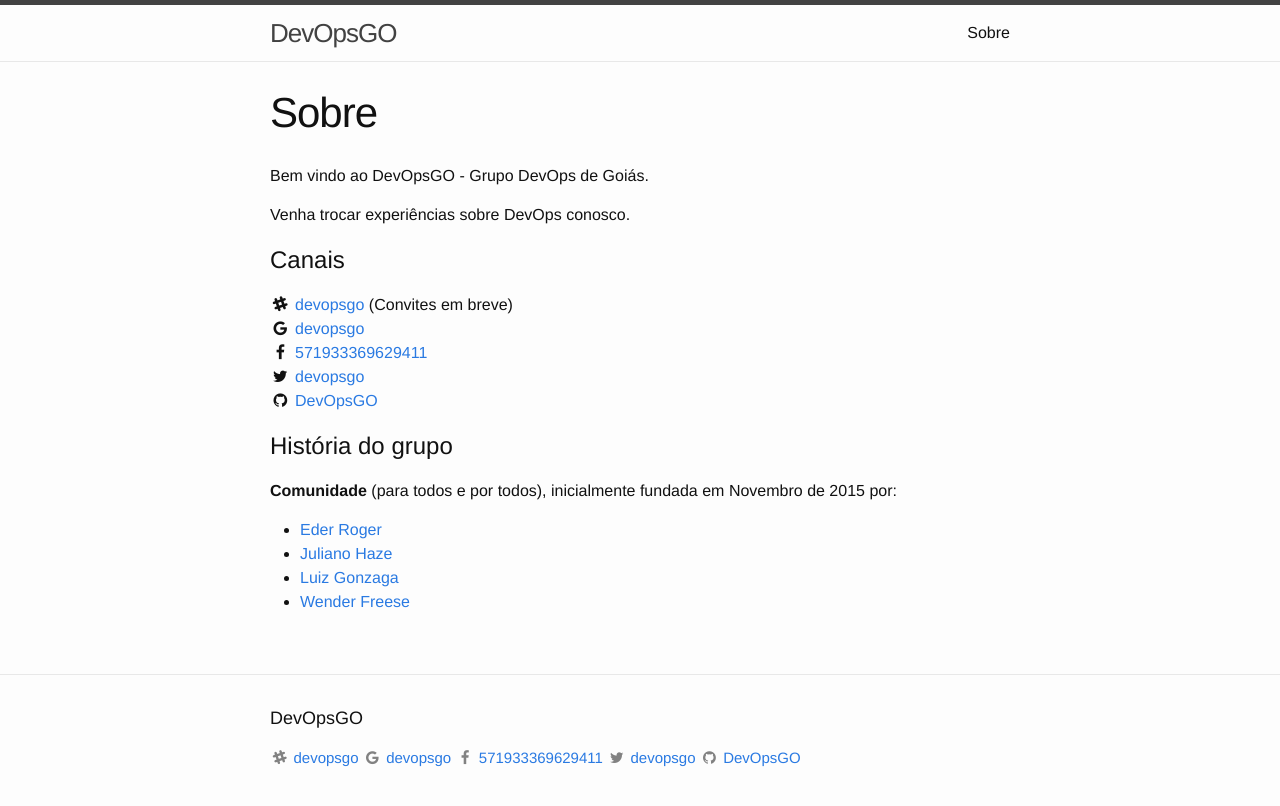
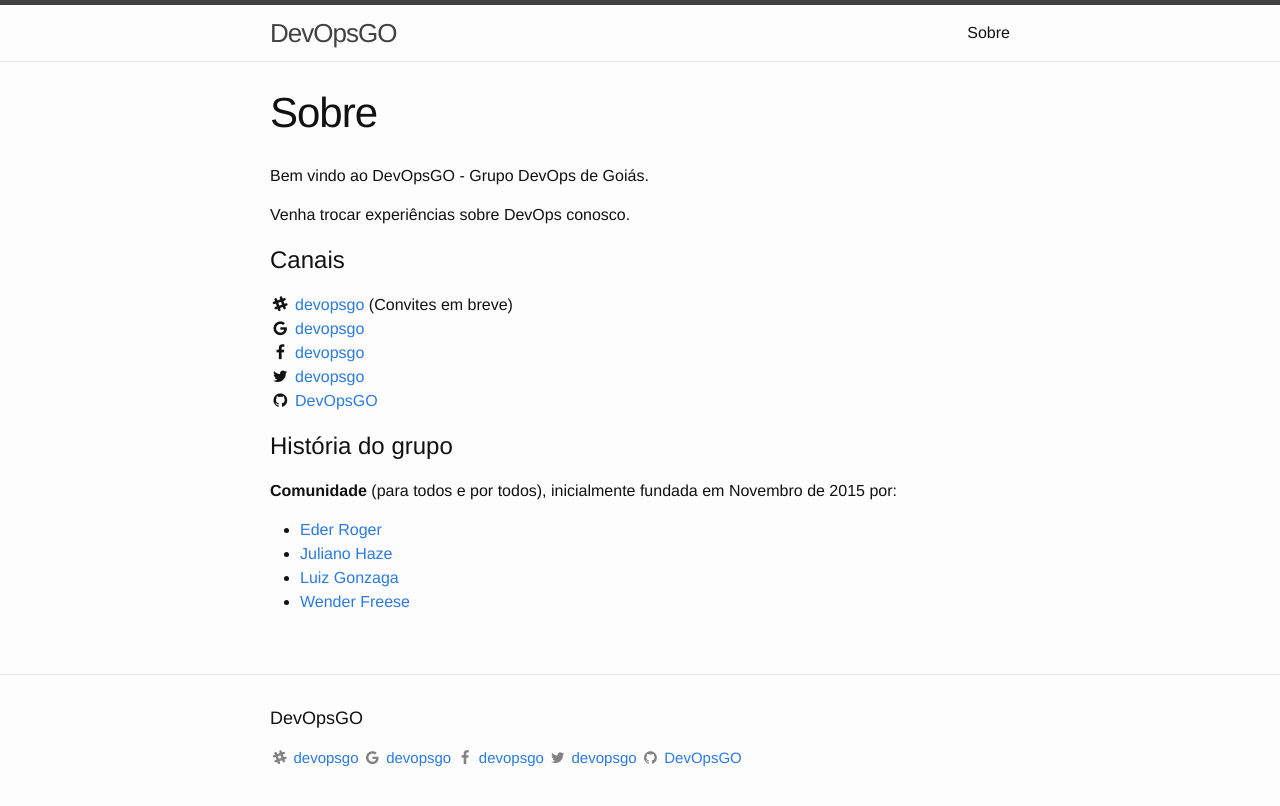
Before and after one commit to DevOpsGO/DevOpsGO.github.io, a Jekyll site: the page built from sobre.md, in a window 1280 px wide. Shown: the top 806 px of the page. Built offline with Jekyll 4.4.1, drawn with Linux system fonts in a browser that asks for light colours; nearby versions of some CDN libraries.

Commit message:
Fix facebook group name

```diff
--- a/_config.yml
+++ b/_config.yml
@@ -14,7 +14,7 @@
 twitter_username: devopsgo
 github_username: DevOpsGO
 google_group: devopsgo
-facebook_group: 571933369629411
+facebook_group: devopsgo
 slack_company: devopsgo
 
 # Build settings
```
